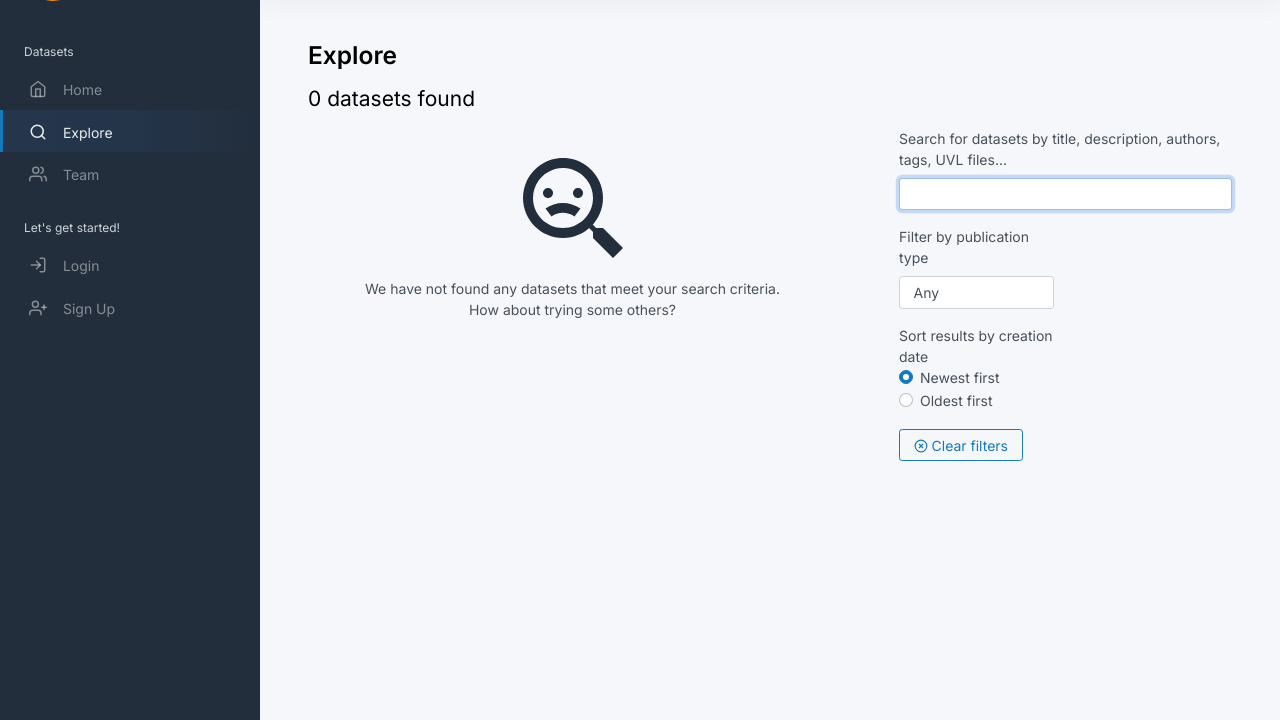
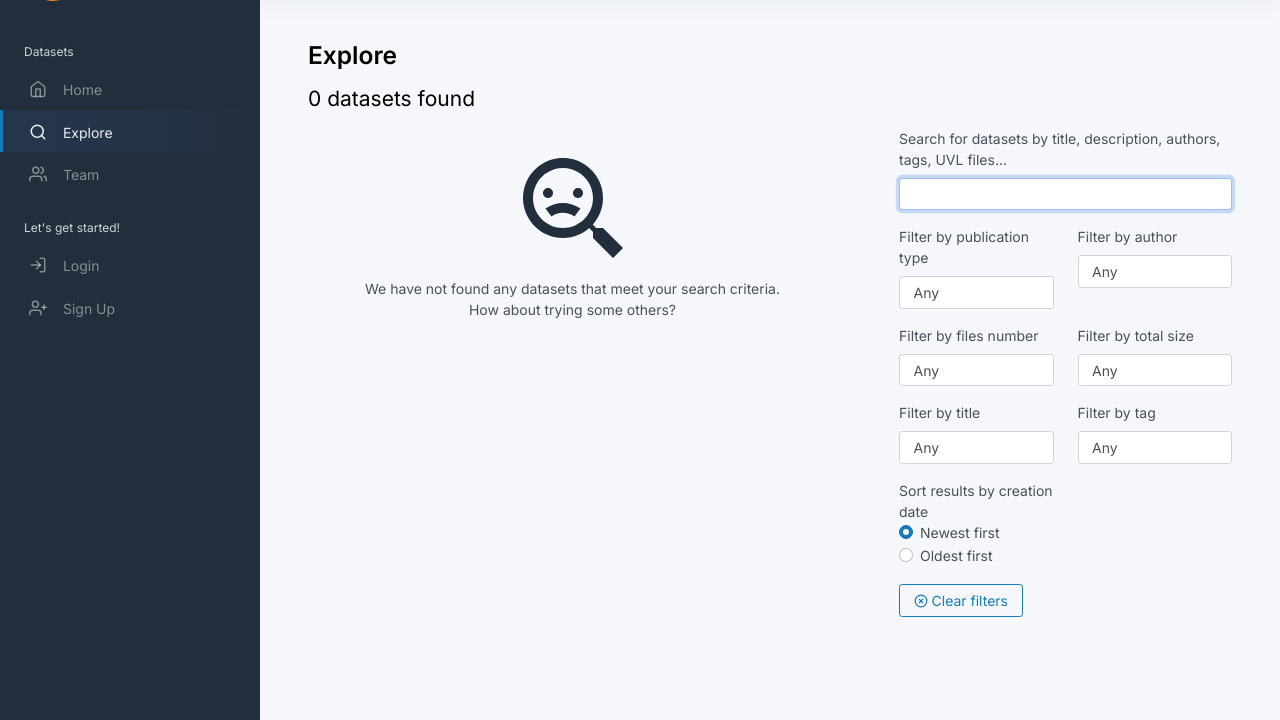
Before and after one commit to berenjena-hub/berenjena-hub, a Flask app: page /explore in a window 1280 px wide. Shown: the part 73-793 px from the top of the page. Run offline with Flask 3, Linux system fonts and the light colour scheme; data that the repository does not hold is empty; parts of the project's set-up code (start-up, migrations or seed data) failed here and were passed over; some libraries are stand-ins or nearby versions.

Commit message:
feat(advancedFiltering): Añadidos primeros filtros al frontend. #15

```diff
--- a/app/modules/explore/templates/explore/index.html
+++ b/app/modules/explore/templates/explore/index.html
@@ -50,17 +50,14 @@
                                 <label class="form-label" for="query">
                                     Search for datasets by title, description, authors, tags, UVL files...
                                 </label>
-                                <input class="form-control" id="query" name="query" required="" type="text"
-                                       value="" autofocus>
+                                <input class="form-control" id="query" name="query" required="" type="text" value="" autofocus>
                             </div>
                         </div>
 
                         <div class="col-lg-6">
                             <div class="mb-3">
-                                <label class="form-label" for="publication_type">Filter by publication
-                                    type</label>
-                                <select class="form-control" id="publication_type" name="publication_type"
-                                        required="">
+                                <label class="form-label" for="publication_type">Filter by publication type</label>
+                                <select class="form-control" id="publication_type" name="publication_type" required="">
                                     <option value="any">Any</option>
                                     <option value="none">None</option>
                                     <option value="annotationcollection">Annotation Collection</option>
@@ -83,10 +80,60 @@
                                     <option value="other">Other</option>
                                 </select>
                             </div>
+                        </div>
 
+                        <div class="col-lg-6">
+                            <div class="mb-3">
+                                <label class="form-label" for="authors">Filter by author</label>
+                                <select class="form-control" id="authors" name="authors" required="">
+                                    <option value="any">Any</option>
+                                    <!-- Opciones de autor se agregarán aquí dinámicamente -->
+                                </select>
+                            </div>
+                        </div>
+
+                        <div class="col-lg-6">
+                            <div class="mb-3">
+                                <label class="form-label" for="files">Filter by files number</label>
+                                <select class="form-control" id="files" name="files" required="">
+                                    <option value="any">Any</option>
+                                    <!-- Opciones de autor se agregarán aquí dinámicamente -->
+                                </select>
+                            </div>
+                        </div>
+
+                        <div class="col-lg-6">
+                            <div class="mb-3">
+                                <label class="form-label" for="size">Filter by total size</label>
+                                <select class="form-control" id="size" name="size" required="">
+                                    <option value="any">Any</option>
+                                    <!-- Opciones de autor se agregarán aquí dinámicamente -->
+                                </select>
+                            </div>
+                        </div>
+
+                        <div class="col-lg-6">
+                            <div class="mb-3">
+                                <label class="form-label" for="title">Filter by title</label>
+                                <select class="form-control" id="title" name="title" required="">
+                                    <option value="any">Any</option>
+                                    <!-- Opciones de autor se agregarán aquí dinámicamente -->
+                                </select>
+                            </div>
+                        </div>
+
+                        <div class="col-lg-6">
+                            <div class="mb-3">
+                                <label class="form-label" for="tag">Filter by tag</label>
+                                <select class="form-control" id="tag" name="tag " required="">
+                                    <option value="any">Any</option>
+                                    <!-- Opciones de autor se agregarán aquí dinámicamente -->
+                                </select>
+                            </div>
                         </div>
 
                     </div>
+
 
                     <div class="row">
 
```
Also changed, not shown: 1 other file.
